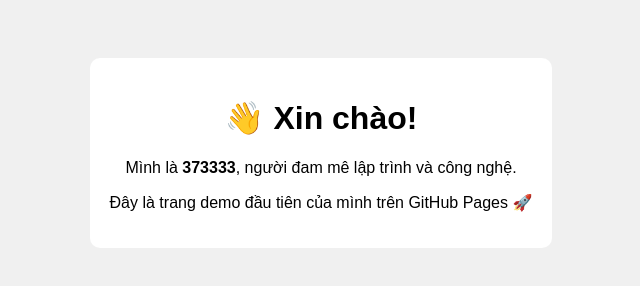
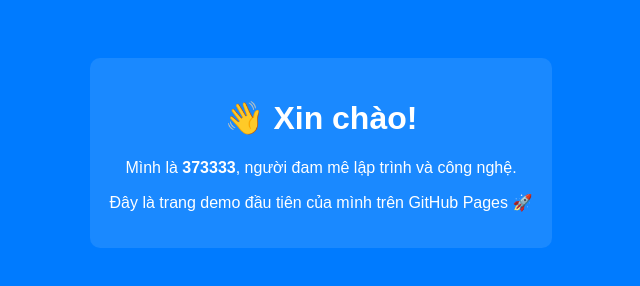
Before and after one commit to 373333/page, a plain HTML site: page index.html in a window 1280 px wide. Shown: the whole page, without its empty margins (319-959 px from the left). Drawn offline with Linux system fonts and the light colour scheme.

Commit message:
Update index.html

```diff
--- a/index.html
+++ b/index.html
@@ -6,12 +6,13 @@
   <style>
     body {
       font-family: Arial, sans-serif;
-      background: #f0f0f0;
+      background: #007BFF; /* Màu xanh dương */
+      color: white;         /* Tất cả chữ màu trắng */
       padding: 50px;
       text-align: center;
     }
     .box {
-      background: white;
+      background: rgba(255, 255, 255, 0.1); /* Nền trắng trong suốt nhẹ */
       padding: 20px;
       border-radius: 10px;
       display: inline-block;
```
